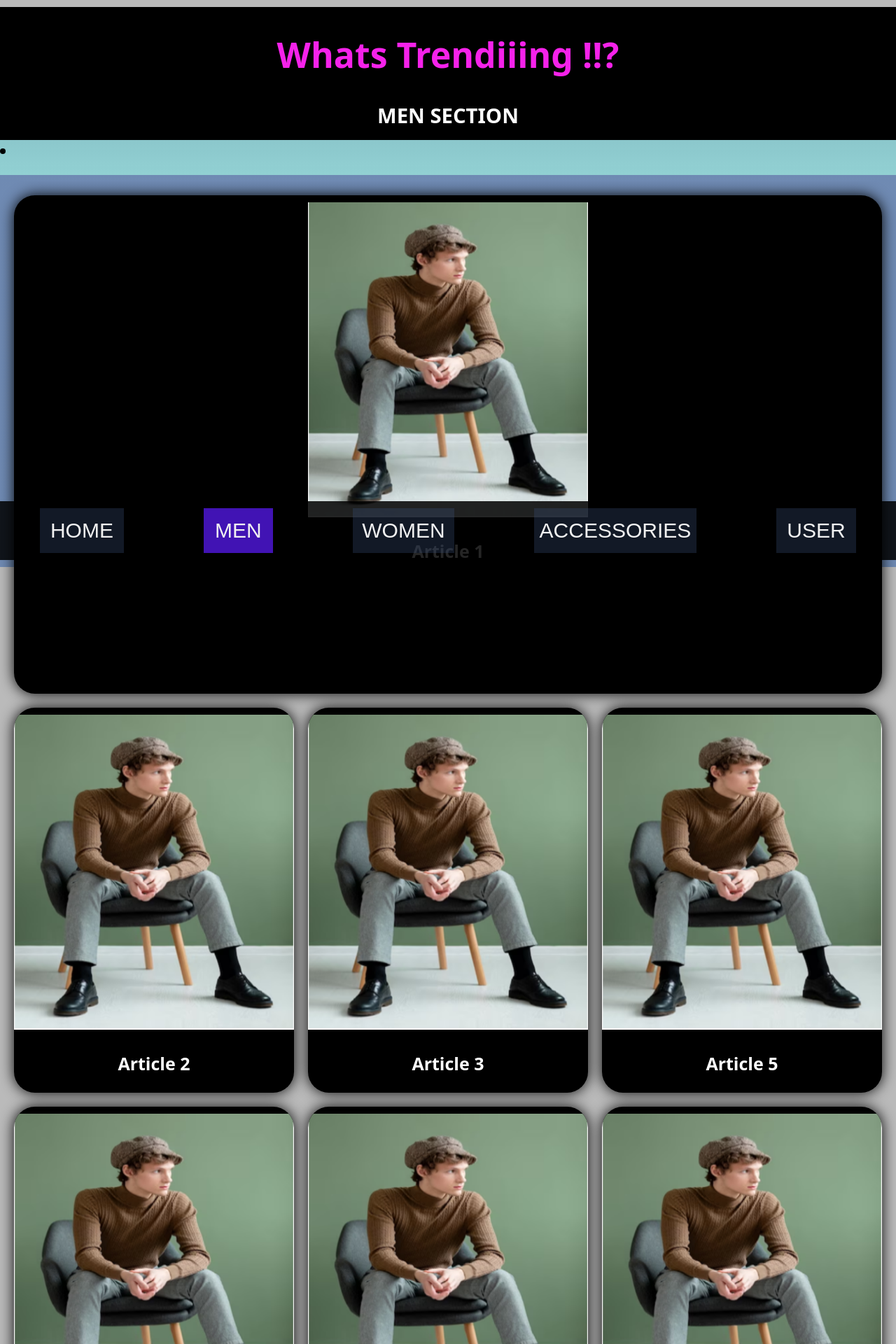
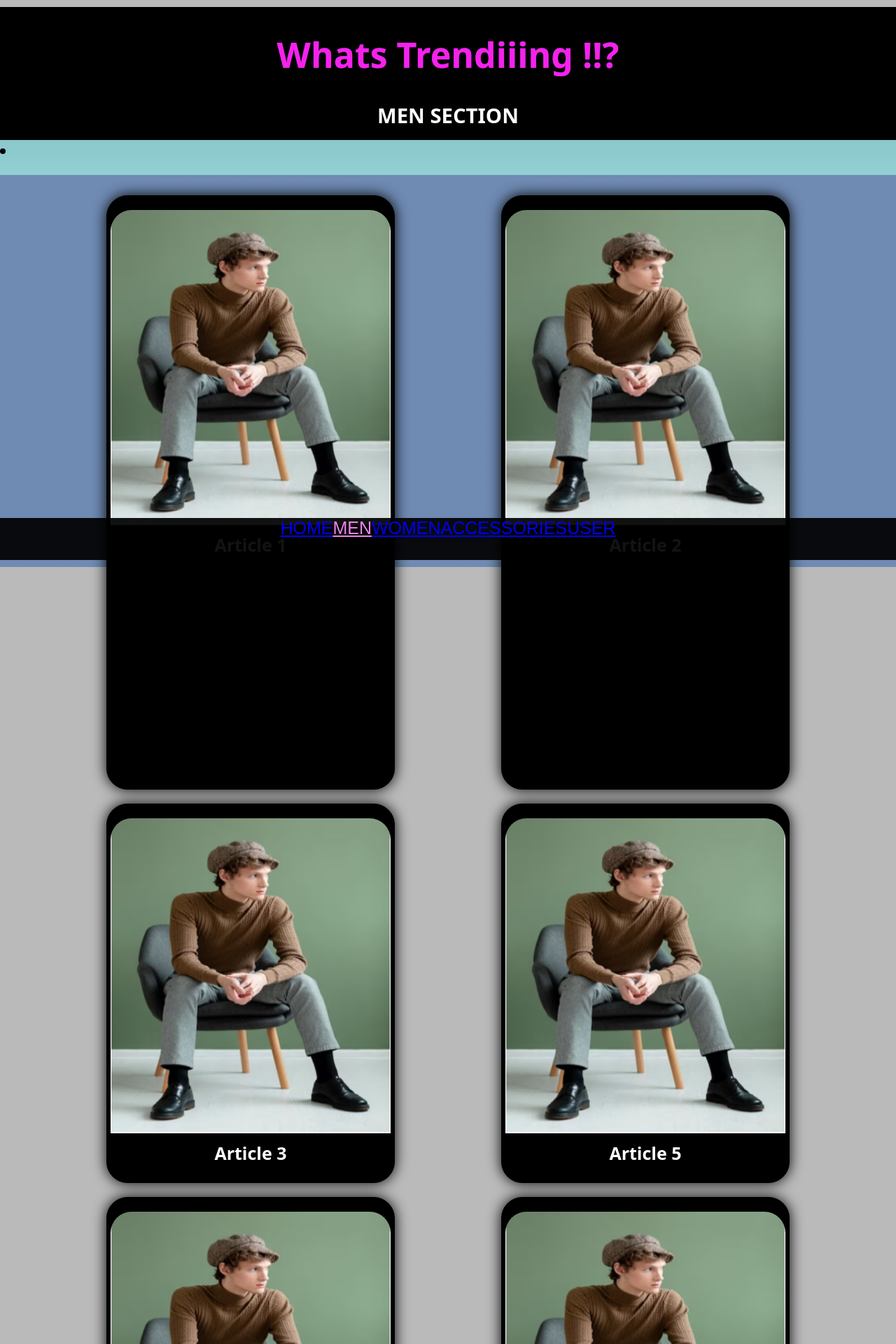
Before and after one commit to hershey984/TrendScape, a PHP site: page /men.html in a window 1280 px wide. Shown: the top 1920 px of the page at 70% size. Run offline with PHP 8.4, Linux system fonts and the light colour scheme.

Commit message:
Update sub.css

```diff
--- a/sub.css
+++ b/sub.css
@@ -153,26 +160,31 @@ button:hover {
 }
 
 .artcon {
+    position: relative;
+    top: 30px;
     display: flex;
     justify-content: space-evenly;
     padding: 10px;
-    position: relative;
-    top: 30px;
     flex-wrap: wrap;
     text-align: center;
-    border: 4px white;
 }
 
 .artimg {
+    position: relative;
+    border-top-right-radius: 30px;
+    border-top-left-radius: 30px;
     height: 450px;
     width: 400px;
     transition: 0.5s ease;
     border-style: none;
     margin-left: 0px;
+    top: 20px;
+    padding: 0;
 }
 
 
 .dropcon {
+    justify-content: center;
     position: relative;
     display: none;
     background-color: #0000005e;
@@ -208,25 +220,37 @@ button:hover {
     background-color: rgb(0, 0, 0);
 }
 
-.womentop h1,h2 {
-    transition: .5s;
+.womentop h1{
+    font-size: 50px;
+    display: flex;
+    justify-content: center;
+    position: relative;
 }
-.womentop h1:hover, h2:hover{
-    color: crimson;
-}
+
+h1 {
+    background: #6AA877;
+    background: linear-gradient(45deg, #c72388, #650fe7);
+    background-size: 300% 300%;
+    animation: color 12s ease-in-out infinite ;
+    -webkit-background-clip: text;
+    color: transparent;
+    font-size: 3.2em;
+    }
+    @keyframes color {
+        0%{
+            background-position: 0 50%;
+        }
+        50%{
+            background-position: 100% 50%;
+        }
+        100%{
+            background-position: 0 50%;
+        }
+    }
+
 .womentop img {
     height: 0px;
     width: 20px;
-}
-
-.womentop h1{
-    font-size: 50px;
-    color: #f522ea;
-    display: flex;
-    justify-content: center;
-    position: relative;
-    text-decoration: underline;
-
 }
 
 .mentop {
@@ -260,73 +284,56 @@ button:hover {
 }
 
 .design {
-    padding-top: 10px;
-    border-top-left-radius: 20px;
-    border-top-right-radius: 20px;
     background-color: black;
+    width: 410px;
     border-top-left-radius: 30px;
     border-top-right-radius: 30px;
     border-bottom-left-radius: 30px;
     border-bottom-right-radius: 30px;
-    border: 2px whitesmoke;
+    backdrop-filter: blur(2px);
+    border: 1px solid black;
     box-shadow: 0 0 20px black;
     margin: 10px;
     transition: .5s;
 }
 
-.design :hover{
-    box-shadow: 112px 0 115px -4px rgba(31, 73, 125, 0.8), 112px 0 80px -4px rgba(31, 73, 125, 0.8);
-	background: rgba(255, 255, 255, 0.05);
-	border-radius: 30px;
-	text-decoration: none;
-	overflow: hidden;
-	font-weight: 400px;
 
+.navbar {
+    height: 60px;
+    width: 100%;
+    background-color: rgba(0, 0, 0, 0.927);
+    position: fixed;
+    bottom: 0;
+    display: flex;
+    justify-content: center;
+}
+.navb {
+    display: flex;
+    justify-content: space-around;
+    align-items: center;
+    gap: 60px;
+    font-family: system-ui, -apple-system, BlinkMacSystemFont, 'Segoe UI', Roboto, Oxygen, Ubuntu, Cantarell, 'Open Sans', 'Helvetica Neue', sans-serif;
+    font-weight: 700;
+}
+.buttonbox {
+    padding: 9px;
+    background-color:transparent;
+    border-radius: 30px;
+    transition: .5s;
+}
+.buttonbox:hover {
+    background-color: violet;
+}
+.buttonbox a:hover {
+    color: black;
+}
+.navb a{
+    font-weight: 700;
+    color: white;
 }
 
-.dropcon :hover {
-    box-shadow: none;
-    background: none;
-    color: white;
-    border-radius: none;
-}
-
-.navbar{
-    position: fixed;
-    overflow: hidden;
-    background-color: rgba(0, 0, 0, 0.856);
-    bottom: 0;
-    width: 100%;
-    display: flex;
-    max-height: 90px;
-    overflow: hidden;
-}
-
-.navbar a{
-    margin-left: 57px;
-    margin-right: 57px;
-    margin-bottom: 10px;
-    margin-top: 10px;
-    padding-left: 20px;
-    padding-right: 20px;
-    padding-top: 15px;
-    padding-bottom: 15px;
-    background-color:rgba(58, 81, 124, 0.308);
-    color: #f2f2f2;
-    justify-content: center;
-    float: left;
-    display: flex;
-    text-decoration: none;
-    font-size: 30px;
-    overflow: hidden;
-}
-
-.navbar .onpage {
-    background-color: #4a16cce1;
-}
-
-.navbar :hover{
-    background-color: #4a16cce1;
+a.onpage{
+    color: violet;
 }
 
 .Lwindow{
```
Also changed, not shown: other parts of sub.css (+50 -26 lines).
